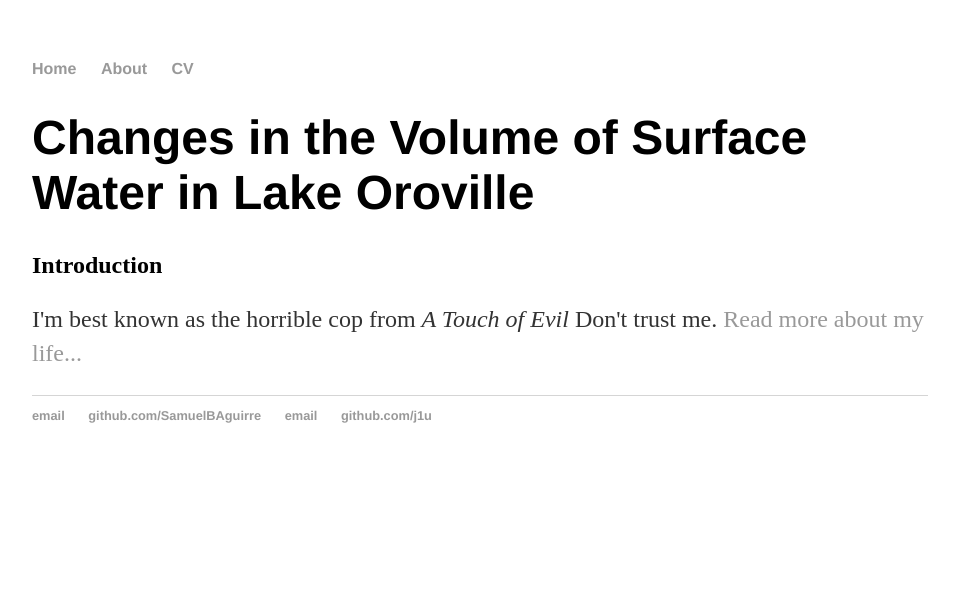
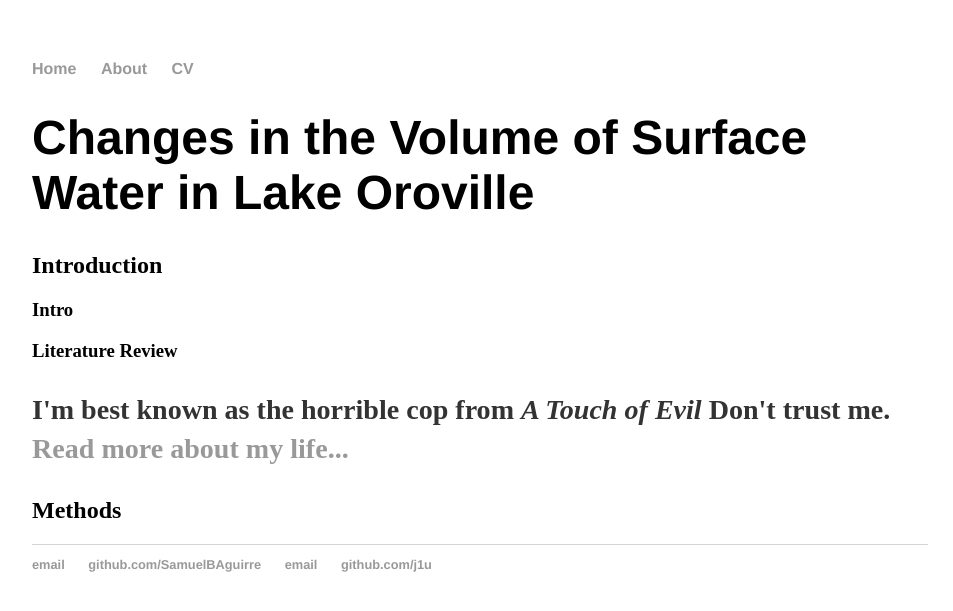
Before and after one commit to SamuelBAguirre/SamuelBAguirre.github.io, a Jekyll site: the page built from index.html, in a window 1280 px wide. Shown: the top 611 px of the page, without its empty margins (160-1113 px from the left). Built offline with Jekyll 4.4.1, drawn with Linux system fonts in a browser that asks for light colours.

Commit message:
updated index.html to show more sections

```diff
--- a/index.html
+++ b/index.html
@@ -4,6 +4,16 @@ title: Home
 ---
 <div class="blurb">
 	<h1>Changes in the Volume of Surface Water in Lake Oroville</h1>
+</div><!-- /.blurb -->
+
+<div class="blurb">
 	<h2>Introduction</h2>
+
+	<h3> Intro <h3>
+	<h3> Literature Review <h3>
 	<p>I'm best known as the horrible cop from <em>A Touch of Evil</em> Don't trust me. <a href="/about">Read more about my life...</a></p>
 </div><!-- /.blurb -->
+
+<div class="blurb">
+	<h2>Methods</h2>
+</div><!-- /.blurb -->
```
